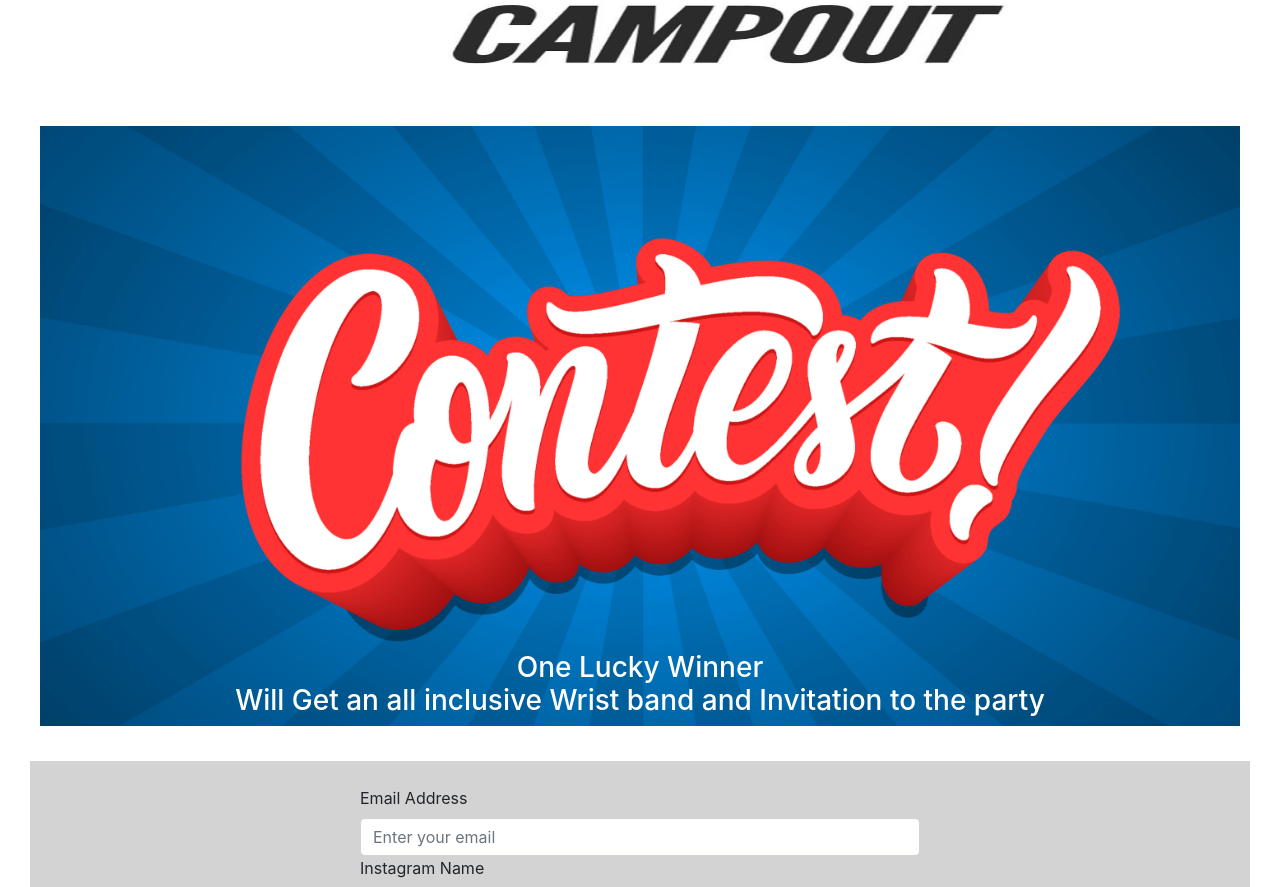
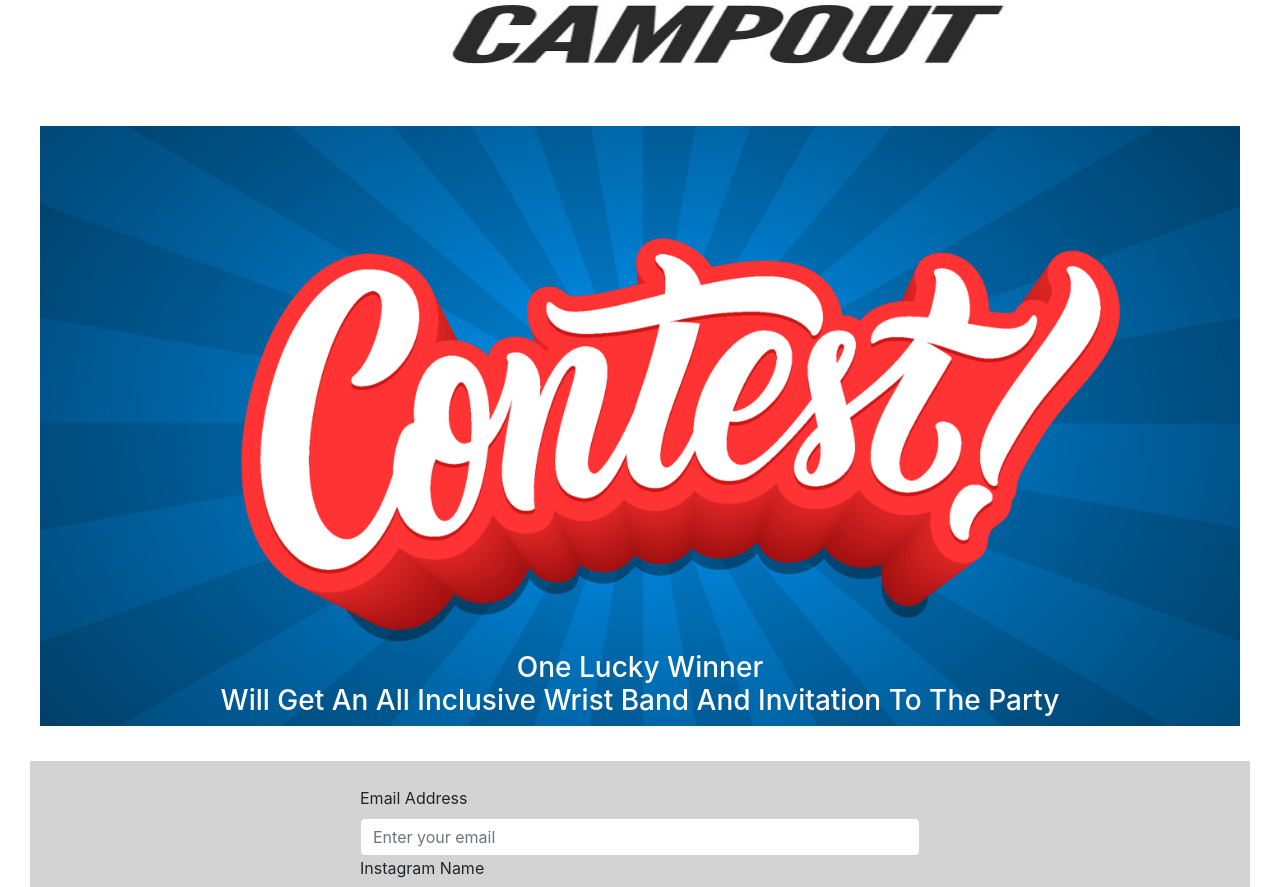
Before and after one commit to ajanes780/wildboyscampoutwebsite, a React (Create React App) app: page /contest in a window 1280 px wide. Shown: the part 380-1267 px from the top of the page. Built offline with nearby package versions, Linux system fonts and the light colour scheme.

Commit message:
added a contest section and components add capitalize

```diff
--- a/src/pages/contestPageStyle.scss
+++ b/src/pages/contestPageStyle.scss
@@ -11,4 +11,5 @@
   background-repeat: no-repeat;
   margin: 10px;
   color: white;
+  text-transform: capitalize;
 }
```
